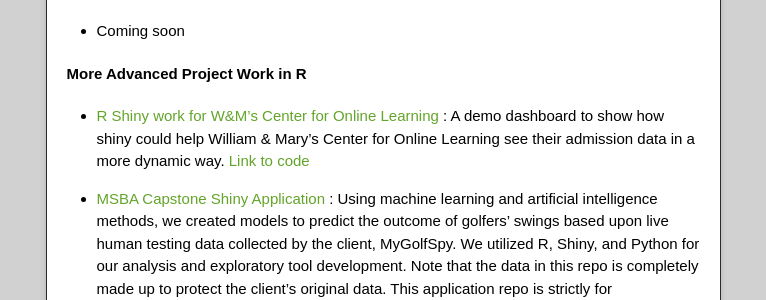
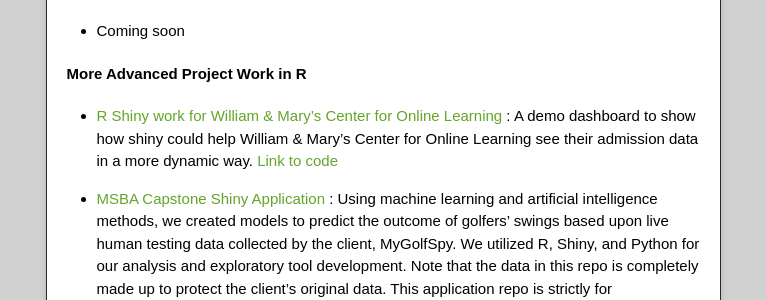
Before and after one commit to Hojnicki/hojnicki.github.io, a Jekyll site: the page built from index.md, in a window 1280 px wide. Shown: the part 1198-1498 px from the top of the page, without its empty margins (257-1023 px from the left). Built offline with Jekyll 4.4.1, drawn with Linux system fonts in a browser that asks for light colours; our own code applies the rules of GitHub Pages for plain Markdown files.

Commit message:
Update index.md

```diff
--- a/index.md
+++ b/index.md
@@ -21,7 +21,7 @@ description: Professional Portfolio: Python and R
 - Coming soon
 
 <b> More Advanced Project Work in R </b>
-- [R Shiny work for W&M's Center for Online Learning](https://hojnicki.shinyapps.io/WM_COL_Dashboard/) : A demo dashboard to show how shiny could help William & Mary's Center for Online Learning see their admission data in a more dynamic way. [Link to code](https://github.com/Hojnicki/hojnicki.github.io/tree/master/WM_COL_Dashboard)
+- [R Shiny work for William & Mary's Center for Online Learning](https://hojnicki.shinyapps.io/WM_COL_Dashboard/) : A demo dashboard to show how shiny could help William & Mary's Center for Online Learning see their admission data in a more dynamic way. [Link to code](https://github.com/Hojnicki/hojnicki.github.io/tree/master/WM_COL_Dashboard)
 
 - [MSBA Capstone Shiny Application](https://github.com/Hojnicki/advancedcoding/tree/master/MSBAcapstone) : Using machine learning and artificial intelligence methods, we created models to predict the outcome of golfers’ swings based upon live human testing data collected by the client, MyGolfSpy. We utilized R, Shiny, and Python for our analysis and exploratory tool development. Note that the data in this repo is completely made up to protect the client's original data. This application repo is strictly for demostration purposes and to show how models can be trained separately and brought into a shiny application.
 
```
